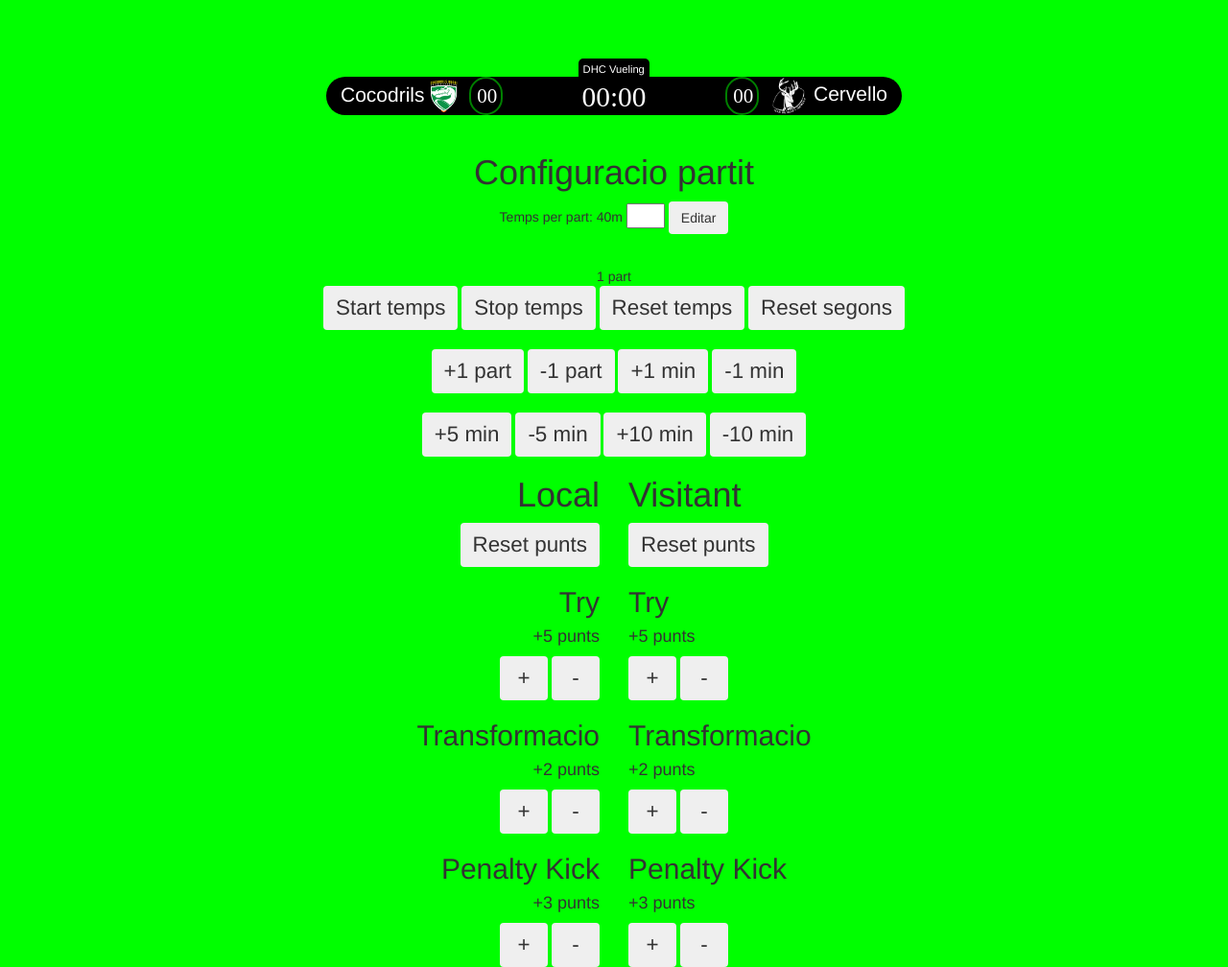
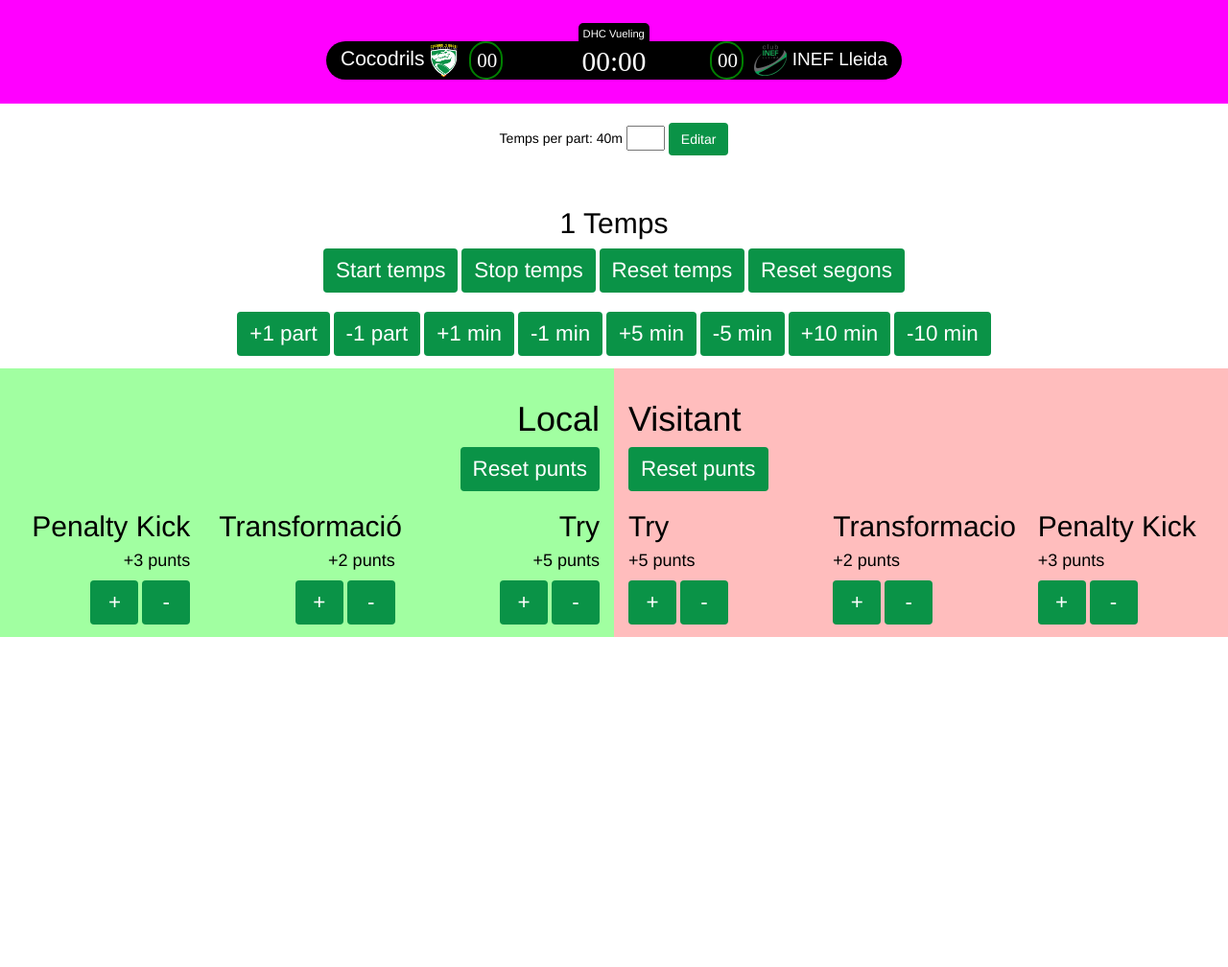
Before and after one commit to wolframtheta/scoreboard-live-score, a plain HTML site: page index.html in a window 1280 px wide. Shown: the whole page at 96% size. After the commit the page ends 800 px from the top, so only its background shows below. Drawn offline with nearby package versions, Linux system fonts and the light colour scheme; a web font is replaced by a local one.

Commit message:
Add colours and cocodrils vs inef lleida

```diff
--- a/index.html
+++ b/index.html
@@ -6,6 +6,7 @@
     <link href="https://fonts.googleapis.com/css2?family=Exo+2:wght@400;600&display=swap" rel="stylesheet">
     <link rel="stylesheet" href="https://stackpath.bootstrapcdn.com/bootstrap/3.4.1/css/bootstrap.min.css" integrity="sha384-HSMxcRTRxnN+Bdg0JdbxYKrThecOKuH5zCYotlSAcp1+c8xmyTe9GYg1l9a69psu" crossorigin="anonymous">
     <body onload="loadPreferences()">
+        <div class="scoreboard-content">
             <div class="flags">
 
                 <div style="width: 600px">
@@ -23,8 +24,8 @@
             <div style="display: flex; justify-content: center;">
                 <div class="scoreboard row">
                     <div class="col-sm-5 local-team">
-                    <span>Cocodrils</span>
-                    <img src="crsv.png" class="logo-crsv"/>
+                        <span class="name">Cocodrils</span>
+                        <img src="teams/crsv.png" class="logo-crsv"/>
                         <span class="score" id="local-score">00</span>
                     </div>
                     <div class="col-sm-3 match-time align-middle" id="text-timer-father">
@@ -33,8 +34,9 @@
                     </div>
                     <div class="col-sm-5 visitant-team">
                         <span class="score" id="visitant-score">00</span>
-                    <img src="visitant.png" class="logo-visitant"/>
-                    Cervello
+                        <img src="teams/visitant.png" class="logo-visitant"/>
+                        <span class="name">INEF Lleida</span>
+                    </div>
                 </div>
             </div>
         </div>
@@ -42,7 +44,7 @@
             <div class="row">
 
                 <div class="col-sm-12">
-                    <h1>Configuracio partit</h1>
+                    <!-- <h1>Configuracio partit</h1> -->
                     <div>
                         <form>
                             <span>Temps per part: </span><span id="text-time-per-part">40</span>m
@@ -57,7 +59,7 @@
                         </div> -->
                     </div>
                     <br>
-                    <span id="text-actual-part">1</span> part
+                    <h2><span id="text-actual-part">1</span> Temps</h2>
                     <div>
                         <button type="button" class="btn" onclick="startTime()">Start temps</button>
                         <button type="button" class="btn" onclick="stopTime()">Stop temps</button>
@@ -70,9 +72,7 @@
                         <button type="button" class="btn" onclick="addPart(-1)">-1 part</button>
                         <button type="button" class="btn" onclick="addTime(1)">+1 min</button>
                         <button type="button" class="btn" onclick="addTime(-1)">-1 min</button>
-                    </div>
-                    <br>
-                    <div>
+
                         <button type="button" class="btn" onclick="addTime(5)">+5 min</button>
                         <button type="button" class="btn" onclick="addTime(-5)">-5 min</button>
                         <button type="button" class="btn" onclick="addTime(10)">+10 min</button>
@@ -88,23 +88,25 @@
                     <div>
                         <button type="button" class="btn" onclick="resetPoints('local')">Reset punts</button>
                     </div>
-                    <div>
+                    <div class="row">
+                        <div class="col-sm-4">
+                            <h2>Penalty Kick</h2>
+                            <h4>+3 punts</h4>
+                            <button type="button" class="btn" onclick="addPoints('local', 3)">+</button>
+                            <button type="button" class="btn" onclick="removePoints('local', 3)">-</button>
+                        </div>
+                        <div class="col-sm-4">
+                            <h2>Transformació</h2>
+                            <h4>+2 punts</h4>
+                            <button type="button" class="btn" onclick="addPoints('local', 2)">+</button>
+                            <button type="button" class="btn" onclick="removePoints('local', 2)">-</button>
+                        </div>
+                        <div class="col-sm-4">
                             <h2>Try</h2>
                             <h4>+5 punts</h4>
                             <button type="button" class="btn" onclick="addPoints('local', 5)">+</button>
                             <button type="button" class="btn" onclick="removePoints('local', 5)">-</button>
                         </div>
-                    <div>
-                        <h2>Transformacio</h2>
-                        <h4>+2 punts</h4>
-                        <button type="button" class="btn" onclick="addPoints('local', 2)">+</button>
-                        <button type="button" class="btn" onclick="removePoints('local', 2)">-</button>
-                    </div>
-                    <div>
-                        <h2>Penalty Kick</h2>
-                        <h4>+3 punts</h4>
-                        <button type="button" class="btn" onclick="addPoints('local', 3)">+</button>
-                        <button type="button" class="btn" onclick="removePoints('local', 3)">-</button>
                     </div>
                 </div>
                 <div class="col-sm-6 settings-visitant">
@@ -114,19 +116,20 @@
                     <div>
                         <button type="button" class="btn" onclick="resetPoints('visitant')">Reset punts</button>
                     </div>
-                    <div>
+                    <div class="row">
+                        <div class="col-sm-4">
                             <h2>Try</h2>
                             <h4>+5 punts</h4>
                             <button type="button" class="btn" onclick="addPoints('visitant', 5)">+</button>
                             <button type="button" class="btn" onclick="removePoints('visitant', 5)">-</button>
                         </div>
-                    <div>
+                        <div class="col-sm-4">
                             <h2>Transformacio</h2>
                             <h4>+2 punts</h4>
                             <button type="button" class="btn" onclick="addPoints('visitant', 2)">+</button>
                             <button type="button" class="btn" onclick="removePoints('visitant', 2)">-</button>
                         </div>
-                    <div>
+                        <div class="col-sm-4">
                             <h2>Penalty Kick</h2>
                             <h4>+3 punts</h4>
                             <button type="button" class="btn" onclick="addPoints('visitant', 3)">+</button>
@@ -135,5 +138,6 @@
                     </div>
                 </div>
             </div>
+        </div>
     </body>
 </html>
--- a/index.js
+++ b/index.js
@@ -85,8 +85,8 @@ sec = 0;
 min = 0;
 function timerF() {
     this.sec++;
+    this.min += parseInt(this.sec/60, 10);
     this.sec = this.sec%60;
-    this.min += parseInt(this.sec/60, 10);
     this.updateTimer();
 
 
@@ -113,8 +113,14 @@ function updateTimer() {
 function addTime(value) {
     const secToAdd = value*60;
     this.sec += secToAdd;
+    if (this.sec <= 0) {
+        this.sec = 0;
+    }
     this.sec = this.sec%60;
     this.min += parseInt(secToAdd/60, 10);
+    if (this.min <= 0) {
+        this.min = 0;
+    }
     this.updateTimer();
 }
 function resetSeconds() {
@@ -124,6 +130,9 @@ function resetSeconds() {
 
 function addPart(value) {
     this.actualPart += value;
+    if (this.actualPart <= 0) {
+        this.actualPart = 1;
+    }
     document.getElementById('text-actual-part').innerHTML = this.actualPart;
     this.updateTimer();
 }
--- a/styles.css
+++ b/styles.css
@@ -3,8 +3,14 @@
     src: url('fonts/DigitaldreamNarrow.ttf');
 }
 body {
-    background-color: #00ff00!important;
+
     font-family: 'Exo 2', sans-serif;
+}
+.scoreboard-content {
+    background-color: #FF00FF!important;
+    padding-bottom: 2%;
+    margin-top: -3%;
+    padding-top: 1px;
 }
 
 .scoreboard {
@@ -27,16 +33,21 @@ body {
     text-align: start;
 
 }
+.local-team > .name {
+    font-size: 1em;
+}
 .visitant-team {
     align-self: center;
     text-align: end;
-
+}
+.visitant-team > .name {
+    font-size: 19px;
 }
 .logo-crsv {
     width: 15%;
 }
 .logo-visitant {
-    width: 20%;
+    width: 17%;
 }
 .flags {
     display: flex;
@@ -90,6 +101,10 @@ body {
 .control-panel {
     margin-top: 20px;
     text-align: center;
+    color: black;
+}
+button {
+    color: black!important;
 }
 
 .out-time {
@@ -101,6 +116,8 @@ button {
     font-size: 'Exo 2'!important;
     font-size: 1.6em!important;
     min-width: 50px;
+    background-color: #0a9347;
+    color: white!important;
 }
 .btn-small {
     font-size: 1em!important;
@@ -108,9 +125,15 @@ button {
 
 .settings-local {
     text-align: end;
+    background-color: rgb(161, 255, 161);
+    padding: 1%;
+    margin-top: 1%;
 }
 .settings-visitant {
     text-align: start;
+    background-color: rgb(255, 189, 189);
+    padding: 1%;
+    margin-top: 1%;
 }
 
 input.small-number {
```
Also changed, not shown: teams/cervello.png (renamed from visitant.png), teams/crsv.png (renamed from crsv.png), teams/visitant.png (added). Lines whose indentation alone changed are shown as unchanged.
